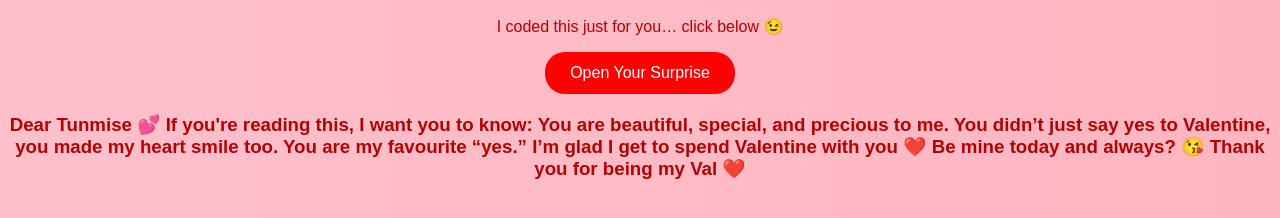
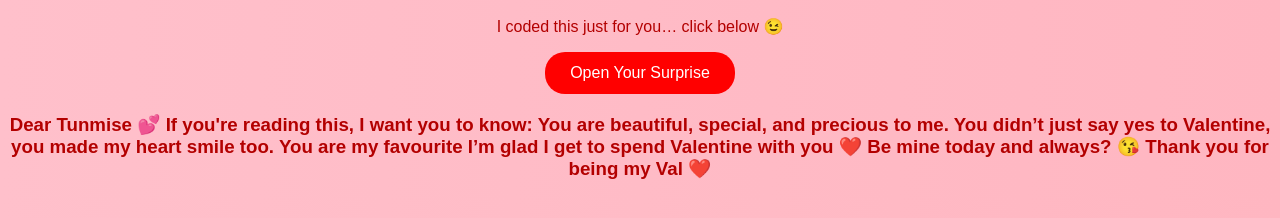
Before and after one commit to odunayodamilola093-create/valentine, a plain HTML site: page index.html in a window 1280 px wide. Both pictures are taken after a click on the button "Open Your Surprise". Shown: the part 210-428 px from the top of the page. Drawn offline with Linux system fonts and the light colour scheme.

Commit message:
Update index.html

```diff
--- a/index.html
+++ b/index.html
@@ -48,7 +48,7 @@
     You are beautiful, special, and precious to me.
     You didn’t just say yes to Valentine,
     you made my heart smile too.
-    You are my favourite “yes.”
+    You are my favourite
       I’m glad I get to spend Valentine with you ❤️
       Be mine today and always? 😘
     Thank you for being my Val ❤️
```
